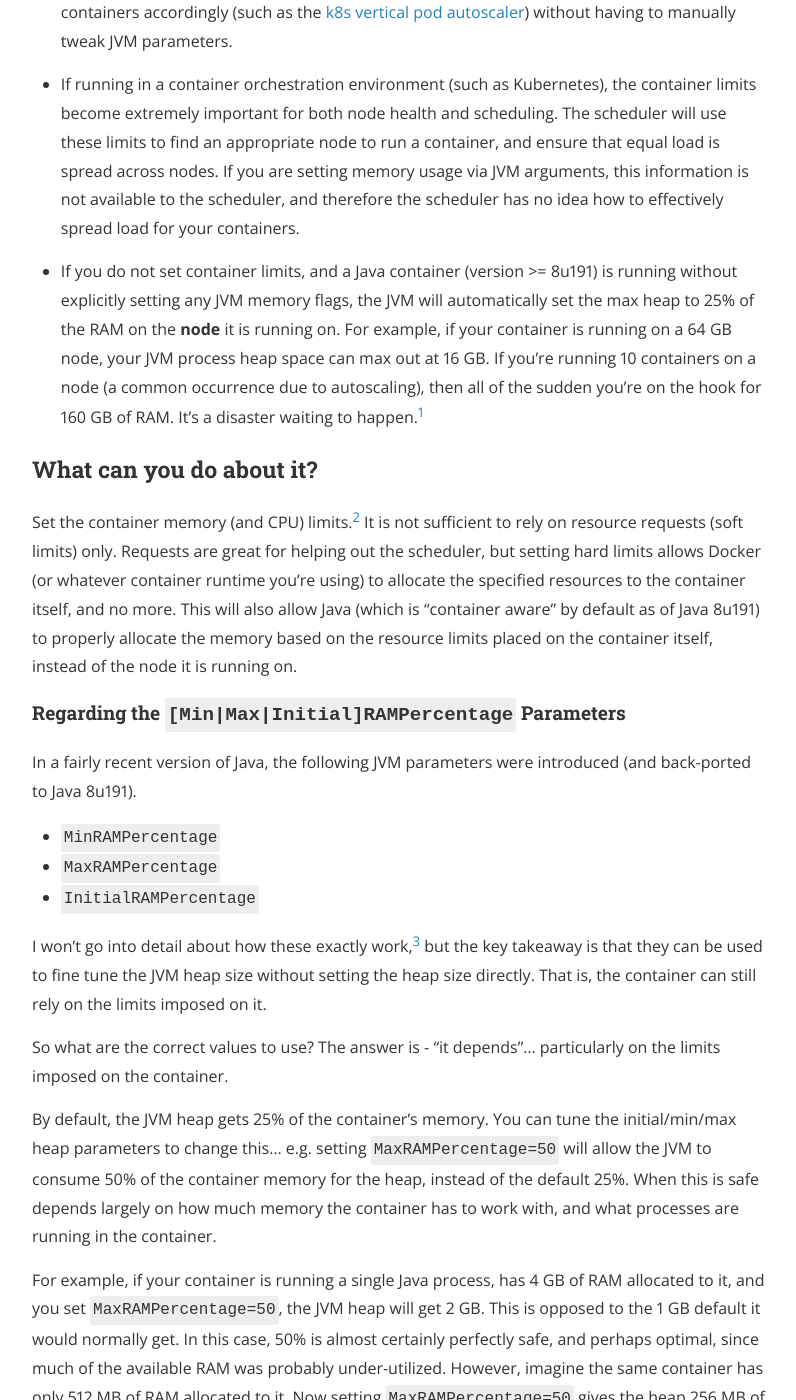
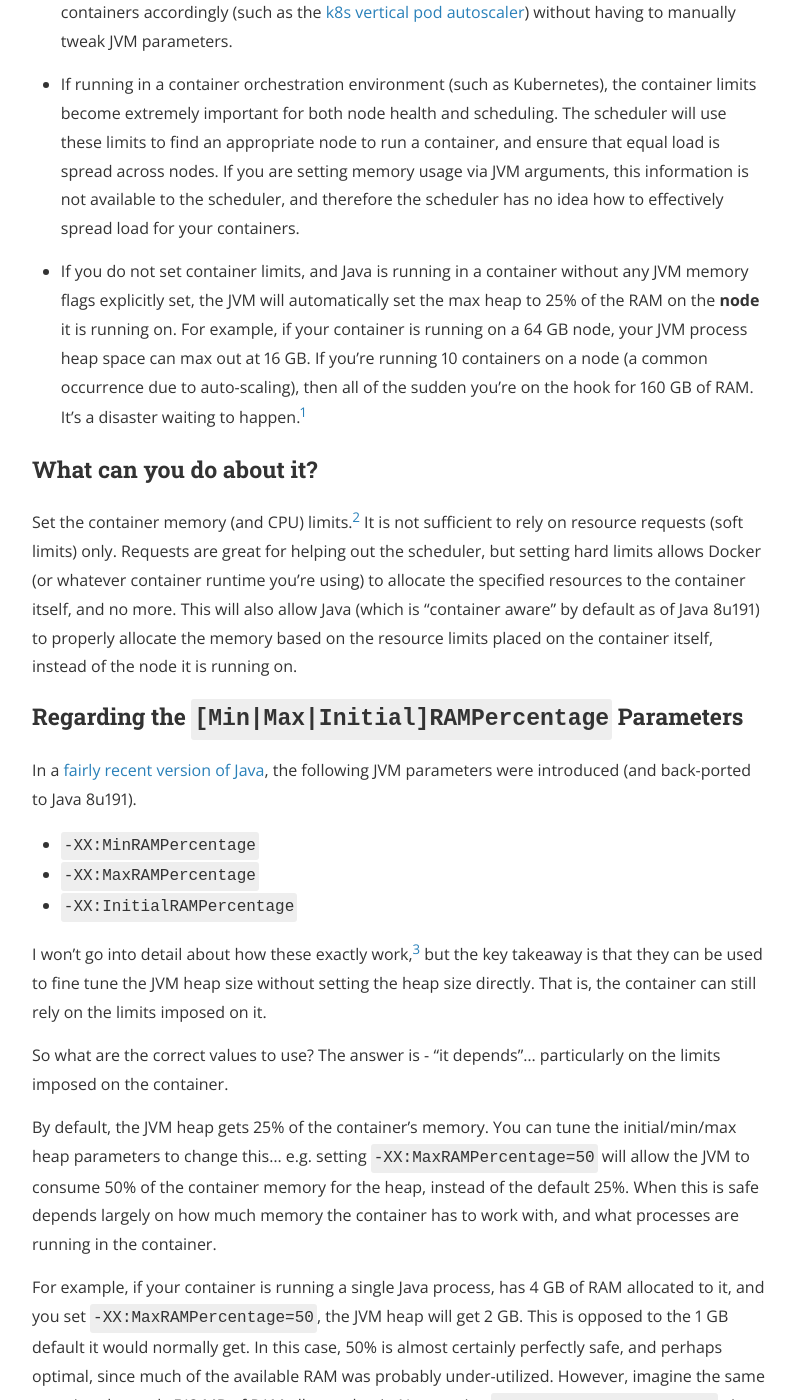
Before and after one commit to ccampo133/ccampo133.github.io, a Jekyll site: the page built from _posts/2019-10-31-java-in-a-container.md, in a window 1280 px wide and 1400 px high, scrolled down 956 px. Shown: the whole window, without its empty margins (240-1036 px from the left). Built offline with Jekyll 4.4.1, drawn with Linux system fonts in a browser that asks for light colours; nearby versions of some CDN libraries; comment, search, counter and statistics services are not loaded; a style sheet for code colours, icons or effects is not loaded; some of the changed text lies outside the part shown.

Commit message:
chore: formatting

```diff
--- a/_posts/2019-10-31-java-in-a-container.md
+++ b/_posts/2019-10-31-java-in-a-container.md
@@ -35,11 +35,11 @@ container, and ensure that equal load is spread across nodes. If you are setting
 information is not available to the scheduler, and therefore the scheduler has no idea how to effectively spread load
 for your containers.
 
-* If you do not set container limits, and a Java container (version >= 8u191) is running without explicitly setting any
-JVM memory flags, the JVM will automatically set the max heap to 25% of the RAM on the **node** it is running on. For
-example, if your container is running on a 64 GB node, your JVM process heap space can max out at 16 GB. If you're
-running 10 containers on a node (a common occurrence due to autoscaling), then all of the sudden you're on the hook for
-160 GB of RAM. It's a disaster waiting to happen.[^1]
+* If you do not set container limits, and Java is running in a container without any JVM memory flags explicitly set,
+the JVM will automatically set the max heap to 25% of the RAM on the **node** it is running on. For example, if your
+container is running on a 64 GB node, your JVM process heap space can max out at 16 GB. If you're running 10 containers
+on a node (a common occurrence due to auto-scaling), then all of the sudden you're on the hook for 160 GB of RAM. It's a
+disaster waiting to happen.[^1]
 
 ### What can you do about it?
 
@@ -49,13 +49,14 @@ you're using) to allocate the specified resources to the container itself, and n
 (which is "container aware" by default as of Java 8u191) to properly allocate the memory based on the resource
 limits placed on the container itself, instead of the node it is running on.
 
-#### Regarding the `[Min|Max|Initial]RAMPercentage` Parameters
+### Regarding the `[Min|Max|Initial]RAMPercentage` Parameters
 
-In a fairly recent version of Java, the following JVM parameters were introduced (and back-ported to Java 8u191).
+In a [fairly recent version of Java][jvmrelnotes], the following JVM parameters were introduced (and back-ported to Java
+8u191).
 
- * `MinRAMPercentage`
- * `MaxRAMPercentage`
- * `InitialRAMPercentage`
+ * `-XX:MinRAMPercentage`
+ * `-XX:MaxRAMPercentage`
+ * `-XX:InitialRAMPercentage`
 
 I won't go into detail about how these exactly work,[^3] but the key takeaway is that they can be used to fine tune the
 JVM heap size without setting the heap size directly. That is, the container can still rely on the limits imposed on it.
@@ -64,17 +65,17 @@ So what are the correct values to use? The answer is - "it depends"... particula
 container.
 
 By default, the JVM heap gets 25% of the container's memory. You can tune the initial/min/max heap parameters to change
-this... e.g. setting `MaxRAMPercentage=50` will allow the JVM to consume 50% of the container memory for the heap,
+this... e.g. setting `-XX:MaxRAMPercentage=50` will allow the JVM to consume 50% of the container memory for the heap,
 instead of the default 25%. When this is safe depends largely on how much memory the container has to work with, and
 what processes are running in the container.
 
 For example, if your container is running a single Java process, has 4 GB of RAM allocated to it, and you set
-`MaxRAMPercentage=50`, the JVM heap will get 2 GB. This is opposed to the 1 GB default it would normally get. In this
-case, 50% is almost certainly perfectly safe, and perhaps optimal, since much of the available RAM was probably
+`-XX:MaxRAMPercentage=50`, the JVM heap will get 2 GB. This is opposed to the 1 GB default it would normally get. In
+this case, 50% is almost certainly perfectly safe, and perhaps optimal, since much of the available RAM was probably
 under-utilized. However, imagine the same container has only 512 MB of RAM allocated to it. Now setting
-`MaxRAMPercentage=50` gives the heap 256 MB of RAM and only leaves the other 256 MB to rest of the entire container.
-This memory would need to be shared by all other processes running in the container, plus the JVM Metaspace
-(or PermGen), etc. allocations. Perhaps 50% is not so safe in this case.
+`-XX:MaxRAMPercentage=50` gives the heap 256 MB of RAM and only leaves the other 256 MB to rest of the entire container.
+This memory would need to be shared by all other processes running in the container, plus the JVM Metaspace/PermGen,
+etc. allocations. Perhaps 50% is not so safe in this case.
 
 Therefore, I can offer the following recommendations:
 
@@ -113,11 +114,11 @@ Modern Java is well suited to run in a container environment, but there are some
 should know to ensure they're getting the best performance from their applications. I hope that the information
 presented here, combined with the excellent [references](#references), helps you accomplish this goal.
 
-### References
+## References
 
 * [Nobody Puts Java In A Container](https://jaxenter.com/nobody-puts-java-container-139373.html)
 * [JVM Memory Settings in a Container Environment](https://medium.com/adorsys/jvm-memory-settings-in-a-container-environment-64b0840e1d9e)
-* [JDK 8u181 release notes regarding container support](https://www.oracle.com/technetwork/java/javase/8u191-relnotes-5032181.html#JDK-8146115)
+* [JDK 8u181 release notes regarding container support][jvmrelnotes]
 * [Docker support in Java 8 — finally!](https://blog.softwaremill.com/docker-support-in-new-java-8-finally-fd595df0ca54)
 * [How to correctly size containers for Java 10 applications](https://banzaicloud.com/blog/java10-container-sizing/)
 * [Docker and the JVM](https://www.javacodegeeks.com/2018/12/docker-jvm.html)
```
Also changed, not shown: other parts of _posts/2019-10-31-java-in-a-container.md (+3 -2 lines).
